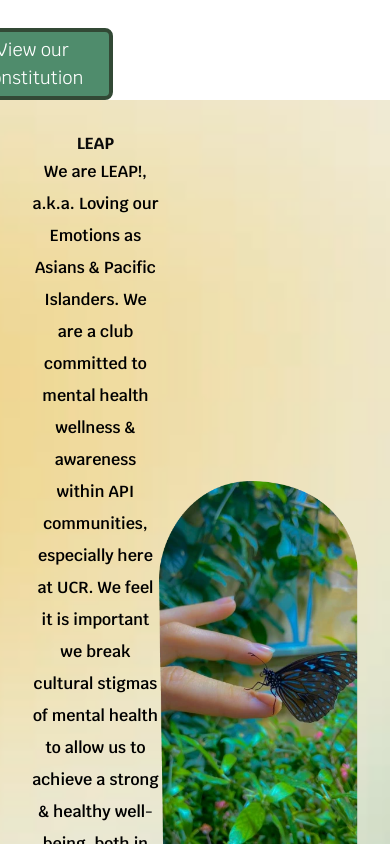
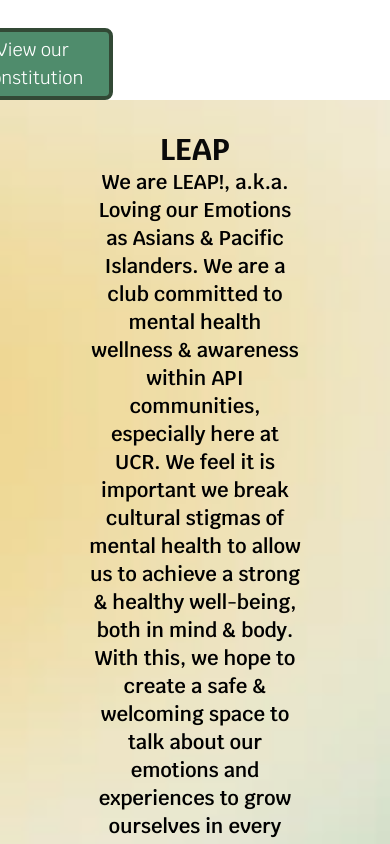
Before and after one commit to acm-ucr/leap-website, a Next.js app: page /about in a window 390 px wide. Shown: the part 840-1684 px from the top of the page. Built offline with nearby package versions, Linux system fonts and the light colour scheme.

Commit message:
edits to about; page stops at half problem

```diff
--- a/src/app/layout.tsx
+++ b/src/app/layout.tsx
@@ -24,9 +24,9 @@ export default function RootLayout({ children }: LayoutProps) {
   return (
     <html lang="en">
       <body className={krub.className}>
-        <Navbar />
+        {<Navbar />}
         <ReactQueryClientProvider>{children}</ReactQueryClientProvider>
-        <Footer />
+        {/* <Footer /> */}
       </body>
     </html>
   );
--- a/src/components/about/Leap.tsx
+++ b/src/components/about/Leap.tsx
@@ -9,12 +9,10 @@ const Leap = () => {
       className="bg-cover bg-center bg-no-repeat"
       style={{ backgroundImage: `url(${BackgroundImg.src})` }}
     >
-      <div className="flex items-center p-8 text-center sm:ml-12 md:ml-16 lg:ml-20">
-        <div className="w-2/3 font-leap">
-          <h2 className="sm:text-6x1 font-bold sm:mb-6 md:mb-10 md:text-7xl lg:mb-12 lg:text-8xl">
-            LEAP
-          </h2>
-          <p className="max-w-1xl md:text-3x1 font-semibold leading-loose text-black sm:mt-8 sm:text-2xl md:mt-12 lg:mt-16 lg:text-4xl">
+      <div className="flex flex-col items-center p-8 text-center sm:ml-10 md:ml-16 md:flex-row lg:ml-20">
+        <div className="text-align: center w-2/3 font-leap">
+          <h2 className="text-3xl font-bold md:text-4xl lg:text-5xl">LEAP</h2>
+          <p className="max-w-1xl text-xl font-semibold text-black md:text-2xl lg:text-3xl">
             We are LEAP!, a.k.a. Loving our Emotions as Asians & Pacific
             Islanders. We are a club committed to mental health wellness &
             awareness within API communities, especially here at UCR. We feel it
@@ -25,11 +23,11 @@ const Leap = () => {
           </p>
         </div>
 
-        <div className="md:mr-18 flex justify-end sm:mr-14 lg:mr-24">
+        <div className="flex w-full justify-center">
           <Image
             src={ButterflyImg}
-            alt="Butterfly"
-            className="sm:h-[450px] sm:w-[250px] md:h-[650px] md:w-[350px] lg:h-[800px] lg:w-[500px]"
+            alt="Butterfly" //md:mr-18 flex justify-end sm:mr-14 lg:mr-24
+            className="h-[400px] w-[250px] md:h-[550px] md:w-[350px] lg:h-[700px] lg:w-[550px]"
           />
         </div>
       </div>
--- a/src/components/home/Description.tsx
+++ b/src/components/home/Description.tsx
@@ -1,6 +1,5 @@
 import React from "react";
 import Image from "next/image";
-
 import FlowerImg from "@/public/assets/home/description.webp";
 
 const Description = () => {
@@ -9,7 +8,7 @@ const Description = () => {
       <Image
         src={FlowerImg}
         alt="Flowers"
-        className="sm:h-[350px] sm:w-[250px] md:h-[450px] md:w-[350px] lg:h-[550px] lg:w-[450px]"
+        className="sm:h-[350px] sm:w-[250px] md:h-[450px] md:w-[350px] lg:h-[600px] lg:w-[450px]"
       />
     </div>
   );
```
